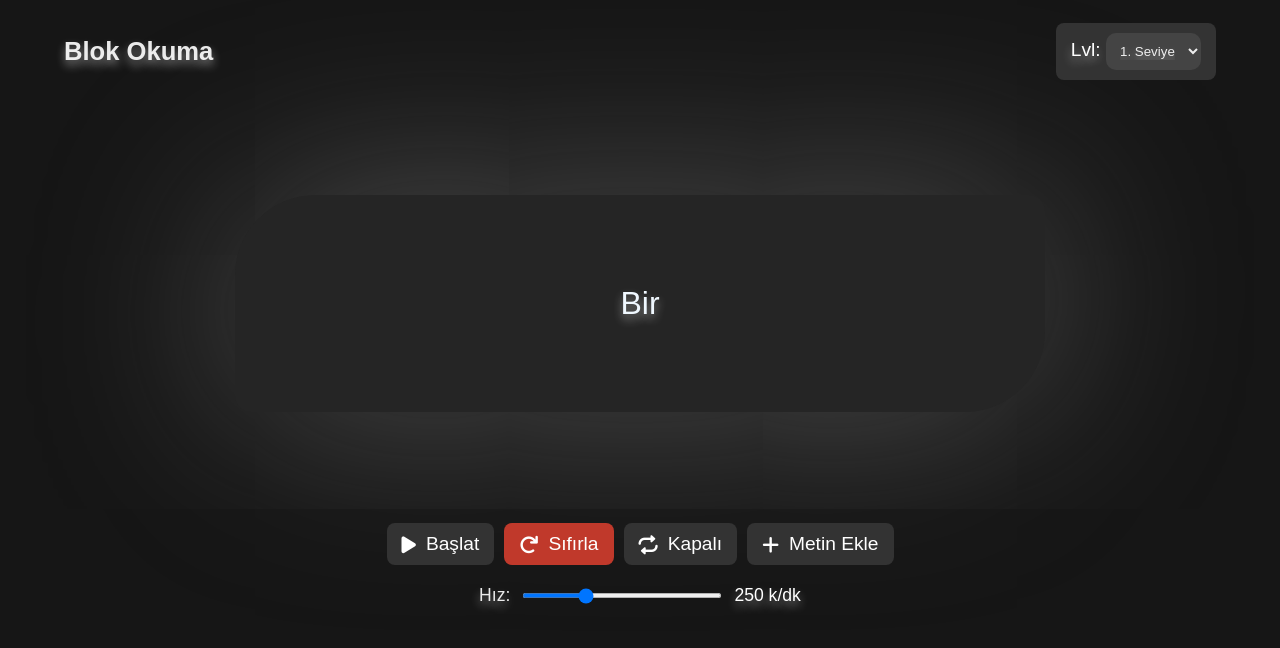
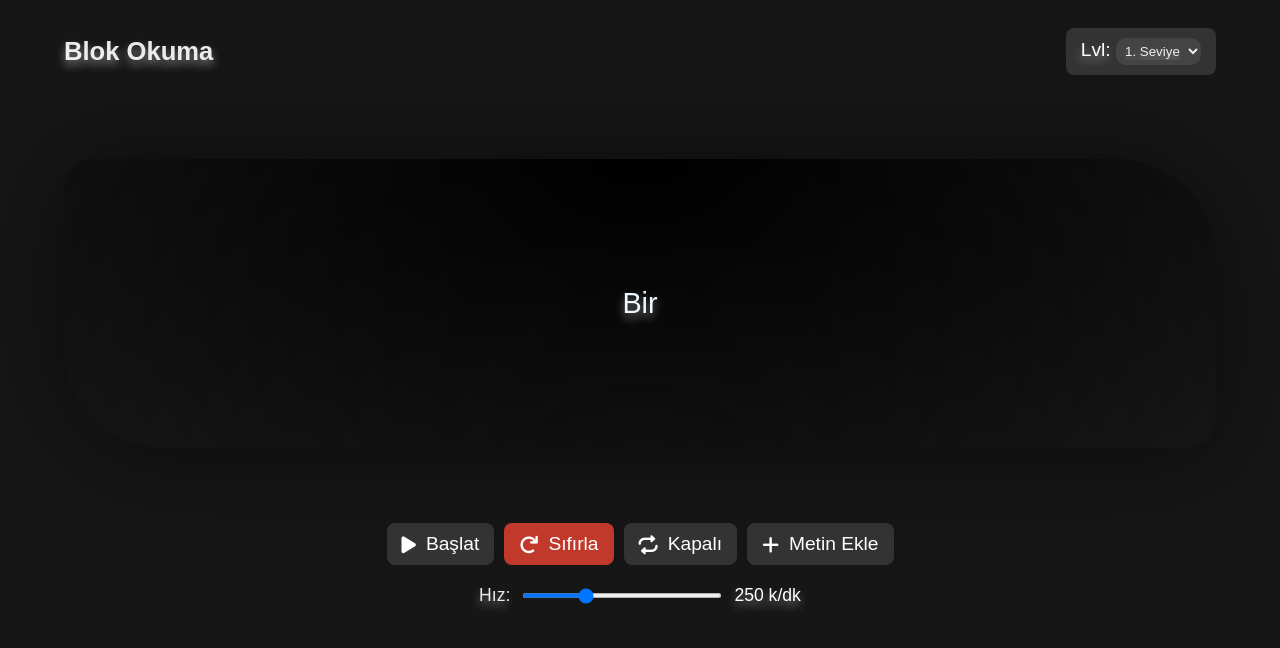
Before and after one commit to fear321/Read, a plain HTML site: page index.html in a window 1280 px wide. Drawn offline with Linux system fonts and the light colour scheme.

Commit message:
Update style.css

```diff
--- a/style.css
+++ b/style.css
@@ -25,28 +25,35 @@ body {
 }
 
 .container {
+    margin: 0;
+    padding: 0;
     display: flex;
     justify-content: center;
     align-items: center;
-    width: 80%;
+    width: 100%;
     height: 50vh;
     box-sizing: border-box;
-    max-width: 900px;
+    max-width: 100%;
+
 }
 
 .display {
-    font-size: 2rem;
+    font-size: 2rem; /* Dinamik olarak küçülecek */
     margin: 20px 0;
     padding: 10%;
-    box-shadow: 0 1px 200px rgba(156, 156, 156, 0.473);
-    border-radius: 80px 16px;
     color: aliceblue;
+    box-shadow: 0 5px 100px rgba(0, 0, 0, 0.473);
+    border-radius: 30px 100px;
     width: 70%;
     max-width: 90%;
     text-align: center;
-    background-color: #252525;
+    white-space: nowrap; /* Alt satıra geçişi engeller */
+    overflow: hidden;    /* Taşmaları gizler */
+    font-size: calc(1rem + 1vw); /* Ekran genişliğine göre yazı boyutu ayarlanır */
+    background: radial-gradient(ellipse at top, #000000, transparent),
+        radial-gradient(ellipse at bottom, #161616, transparent);
+}
 
-}
 
 .controls button {
     font-size: 1.2rem;
@@ -96,7 +103,7 @@ button, .level-control {
     background: #444;
     color: rgba(255, 255, 255, 0.904);
     text-shadow: 0 5px 10px rgba(255, 255, 255, 0.473);
-    padding: 10px ;
+    padding: 5px 5px ;
 }
 
 
@@ -208,6 +215,11 @@ button:hover {
     }
     .container {
         height: 45vh;
+        width: 90%;
+    }
+
+    .container .display{
+        font-size: 1.2rem;
     }
 
     .speed-control label, #speedValue {
```
